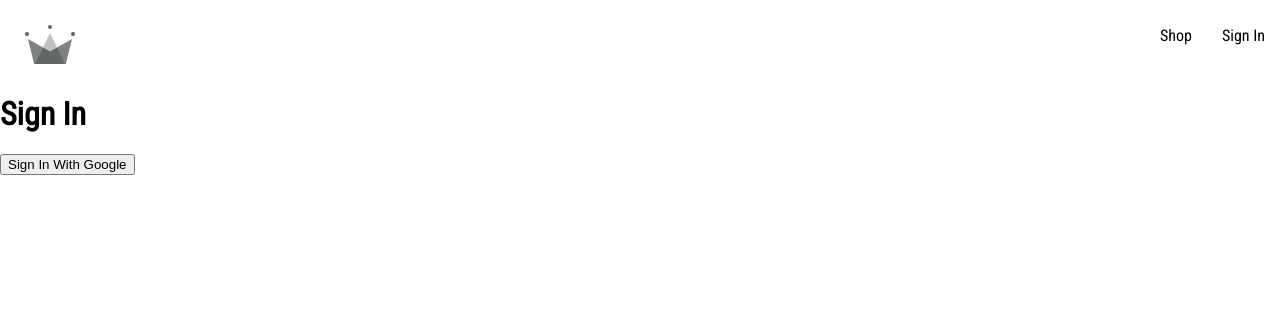
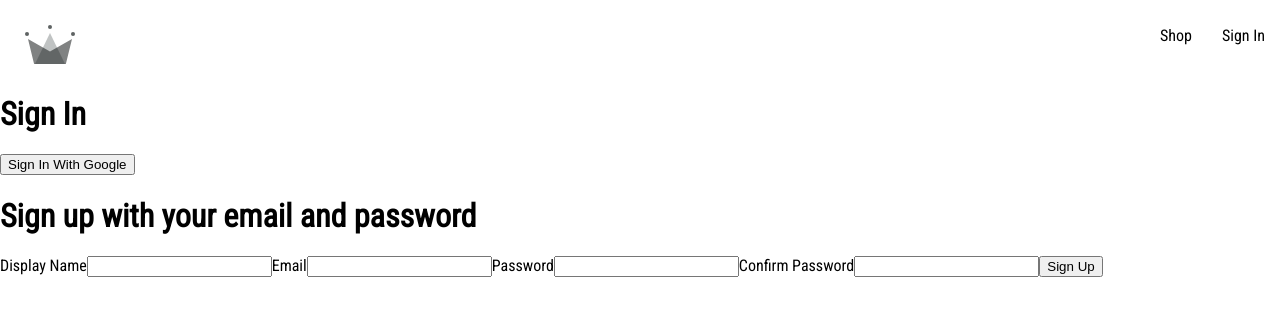
Before and after one commit to bradlylewis/ecomerce-site, a React (Create React App) app: page /sign-in in a window 1280 px wide. Shown: the top 316 px of the page. Built offline with nearby package versions, Linux system fonts and the light colour scheme.

Commit message:
update sign-in component

```diff
--- /dev/null
+++ b/src/components/sign-up-form/sign-up-form.component.jsx
@@ -0,0 +1,20 @@
+const SignUpForm = () => {
+    return (
+        <div>
+            <h1>Sign up with your email and password</h1>
+            <form onSubmit={() => {}}>
+                <label>Display Name</label>
+                <input required />
+                <label>Email</label>
+                <input type='email' required />
+                <label>Password</label>
+                <input type='password' required />
+                <label>Confirm Password</label>
+                <input type='password' required />
+                <button type='submit'>Sign Up</button>
+            </form>
+        </div>
+    )
+}
+
+export default SignUpForm;
--- a/src/routes/sign-in/sign-in.component.jsx
+++ b/src/routes/sign-in/sign-in.component.jsx
@@ -1,7 +1,9 @@
 import {
+    createUserDocumentFromAuth,
     signInWithGooglePopup,
-    createUserDocumentFromAuth,
-} from '../../utils/firebase/firebase.utils'
+} from '../../utils/firebase/firebase.utils';
+
+import SignUpForm from '../../components/sign-up-form/sign-up-form.component';
 
 const SignIn = () => {
     const logGoogleUser = async () => {
@@ -15,6 +17,7 @@
             <button onClick={logGoogleUser}>
                 Sign In With Google
             </button>
+            <SignUpForm />
         </div>
     )
 }
--- a/src/utils/firebase/firebase.utils.js
+++ b/src/utils/firebase/firebase.utils.js
@@ -25,13 +25,14 @@
   // Initialize Firebase
   const firebaseApp = initializeApp(firebaseConfig);
 
-  const provider = new GoogleAuthProvider();
-  provider.setCustomParameters({
+  const googleProvider = new GoogleAuthProvider();
+  googleProvider.setCustomParameters({
     prompt: "select_account"
   });
 
   export const auth = getAuth();
-  export const signInWithGooglePopup = () => signInWithPopup(auth, provider);
+  export const signInWithGooglePopup = () => signInWithPopup(auth, googleProvider);
+  export const signInWithGoogleRedirect = () => signInWithRedirect(auth, googleProvider);
 
   export const db = getFirestore();
 
```
